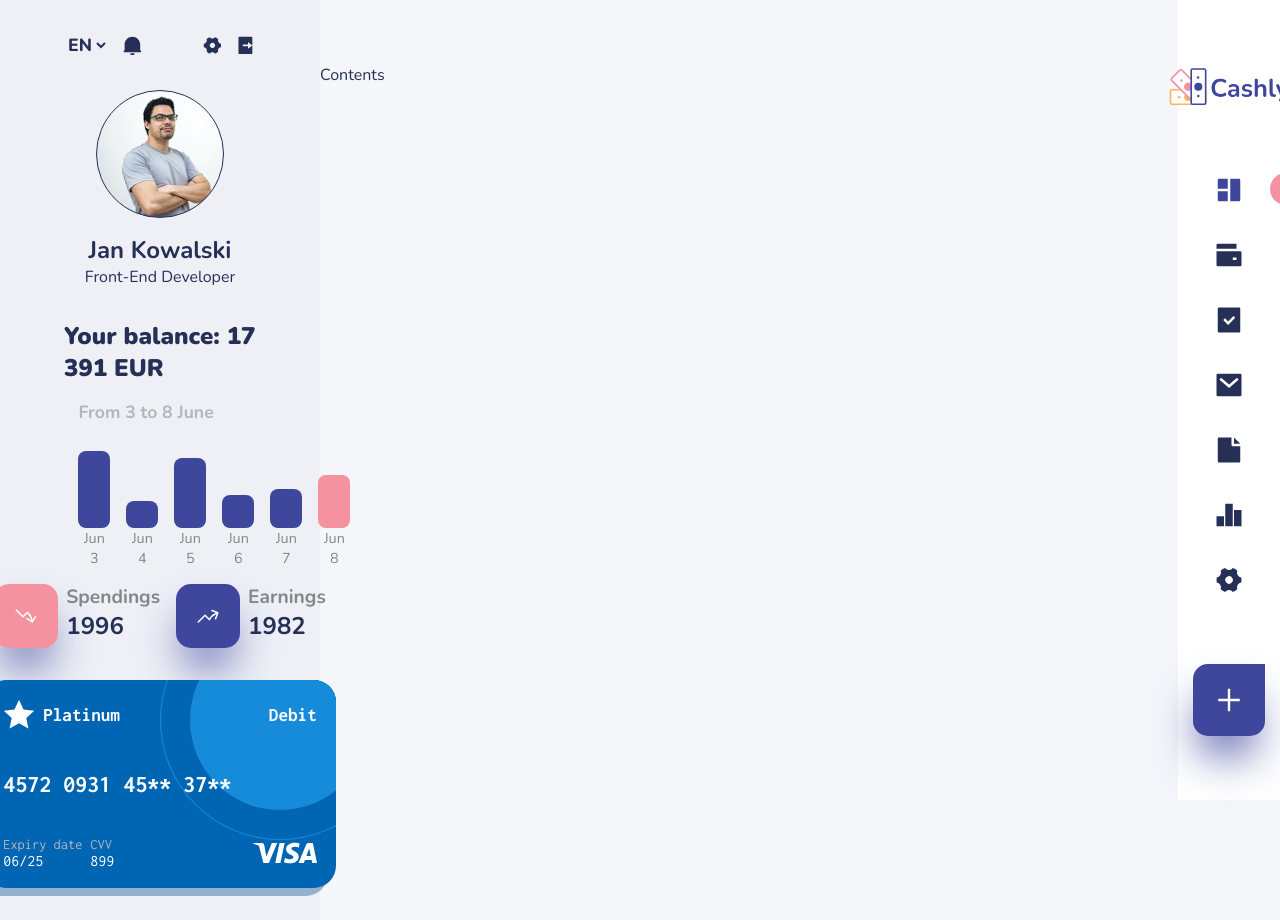
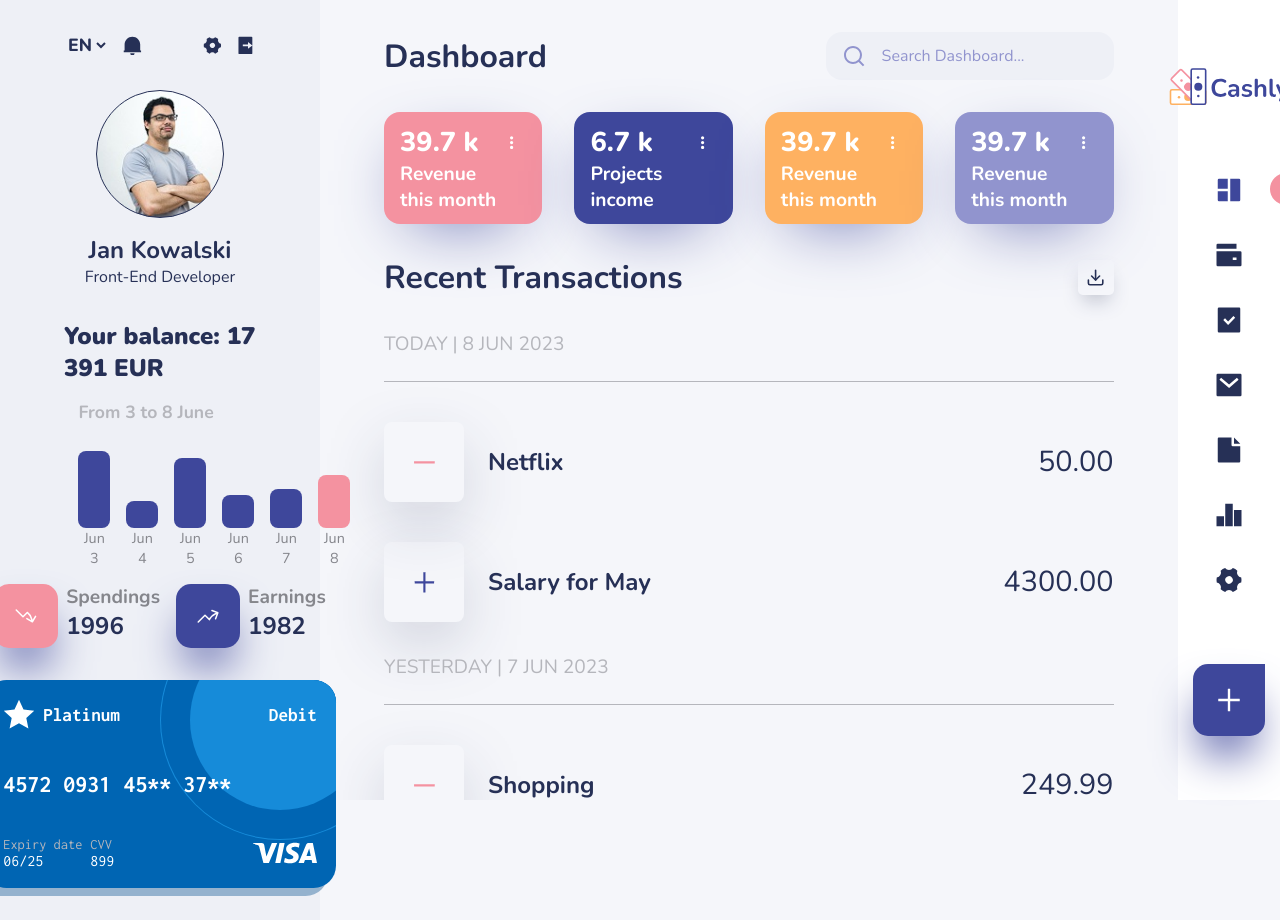
Before and after one commit to MeloonDev/finance-dashboard, a React (Create React App) app: page / in a window 1280 px wide. Built offline with nearby package versions, Linux system fonts and the light colour scheme.

Commit message:
Create recent transactions list

```diff
--- a/src/areas/Contents.scss
+++ b/src/areas/Contents.scss
@@ -4,7 +4,17 @@
   flex: 1 1 0%;
   max-height: 100vh;
   overflow: hidden visible;
-  padding-top: 4rem;
+  padding-left: 4rem;
+  padding-right: 4rem;
+  padding-top: 2rem;
   display: flex;
   flex-direction: column;
+  /* Hide scrollbar for IE, Edge and Firefox */
+  -ms-overflow-style: none;
+  scrollbar-width: none;
+
+  /* Hide scrollbar for Chrome, Safari and Opera */
+  &::-webkit-scrollbar {
+    display: none;
+  }
 }
--- a/src/areas/Contents.tsx
+++ b/src/areas/Contents.tsx
@@ -1,6 +1,15 @@
+import CardsList from "../components/CardsList";
+import RecentTransactions from "../components/RecentTransactions";
+import Title from "../components/Title";
 import "./Contents.scss";
 
 function Contents() {
-  return <div className="contents-wrapper">Contents</div>;
+  return (
+    <div className="contents-wrapper">
+      <Title />
+      <CardsList />
+      <RecentTransactions />
+    </div>
+  );
 }
 export default Contents;
--- /dev/null
+++ b/src/components/RecentTransactions.scss
@@ -0,0 +1,108 @@
+@import ".././utils/variables.scss";
+
+.recent-transactions-wrapper {
+  margin-top: 2rem;
+  width: 100%;
+  display: flex;
+  flex-direction: column;
+  align-items: center;
+
+  .recent-transactions-title {
+    width: 100%;
+    display: flex;
+    align-items: center;
+    justify-content: space-between;
+
+    h1 {
+      font-size: 2rem;
+      font-weight: 700;
+      color: $color-primary-dark;
+    }
+
+    .recent-transactions-title-icon {
+      padding: 0.5rem;
+      color: $color-primary-dark;
+      border-radius: 0.3rem;
+      box-shadow: 0px 10px 23px -11px $color-primary-dark;
+      display: flex;
+      align-items: center;
+      justify-content: center;
+      transition: all 0.1s ease-in-out;
+      cursor: pointer;
+
+      svg {
+        width: 1.2rem;
+        height: 1.2rem;
+      }
+
+      &:hover {
+        transform: scale(1.1);
+      }
+
+      &:active {
+        transform: scale(0.9);
+      }
+    }
+  }
+
+  .transaction-date {
+    margin-top: 2rem;
+    width: 100%;
+    display: flex;
+    flex-direction: column;
+    align-items: flex-start;
+
+    h2 {
+      padding-bottom: 1.5rem;
+      width: 100%;
+      border-bottom: 1px solid $color-gray;
+      font-size: 1.2rem;
+      font-weight: 300;
+      color: $color-gray;
+    }
+
+    .transaction {
+      margin-top: 2.5rem;
+      width: 100%;
+      display: flex;
+      align-items: center;
+
+      .transaction-type-icon {
+        padding: 1.6rem;
+        color: $color-primary;
+        border-radius: 0.5rem;
+        box-shadow: 0px 22px 73px -24px $color-primary-dark;
+        display: flex;
+        align-items: center;
+        justify-content: center;
+
+        svg {
+          width: 1.8rem;
+          height: 1.8rem;
+        }
+
+        &.outcome {
+          color: $color-secondary;
+        }
+      }
+
+      h3 {
+        margin-left: 1.5rem;
+        font-size: 1.5rem;
+        font-weight: 700;
+        color: $color-primary-dark;
+      }
+
+      .value {
+        flex-grow: 1;
+        display: flex;
+        align-items: center;
+        justify-content: flex-end;
+
+        p {
+          font-size: 1.8rem;
+        }
+      }
+    }
+  }
+}
--- /dev/null
+++ b/src/components/RecentTransactions.tsx
@@ -0,0 +1,40 @@
+import "./RecentTransactions.scss";
+import { FiDownload } from "react-icons/fi";
+import { transactionsData } from "../data/transactionsData";
+import { AiOutlineMinus, AiOutlinePlus } from "react-icons/ai";
+
+function RecentTransactions() {
+  return (
+    <div className="recent-transactions-wrapper">
+      <div className="recent-transactions-title">
+        <h1>Recent Transactions</h1>
+        <div className="recent-transactions-title-icon">
+          <FiDownload />
+        </div>
+      </div>
+      {transactionsData.map((transaction) => (
+        <div key={transaction.id} className="transaction-date">
+          <h2>{transaction.date}</h2>
+          {transaction.transactions.map((transactionItem) => (
+            <div key={transactionItem.id} className="transaction">
+              {transactionItem.type === "income" ? (
+                <div className="transaction-type-icon">
+                  <AiOutlinePlus />
+                </div>
+              ) : (
+                <div className="transaction-type-icon outcome">
+                  <AiOutlineMinus />
+                </div>
+              )}
+              <h3>{transactionItem.title}</h3>
+              <div className="value">
+                <p>{transactionItem.value}</p>
+              </div>
+            </div>
+          ))}
+        </div>
+      ))}
+    </div>
+  );
+}
+export default RecentTransactions;
--- /dev/null
+++ b/src/data/transactionsData.ts
@@ -0,0 +1,55 @@
+export type Transaction = {
+  id: number;
+  date: string;
+  transactions: {
+    id: number;
+    title: string;
+    value: string;
+    type: string;
+  }[];
+};
+
+export const transactionsData: Transaction[] = [
+  {
+    id: 0,
+    date: "TODAY | 8 JUN 2023",
+    transactions: [
+      {
+        id: 0,
+        title: "Netflix",
+        value: "50.00",
+        type: "outcome",
+      },
+      {
+        id: 1,
+        title: "Salary for May",
+        value: "4300.00",
+        type: "income",
+      },
+    ],
+  },
+  {
+    id: 1,
+    date: "YESTERDAY | 7 JUN 2023",
+    transactions: [
+      {
+        id: 0,
+        title: "Shopping",
+        value: "249.99",
+        type: "outcome",
+      },
+      {
+        id: 1,
+        title: "Headphones sale",
+        value: "110.00",
+        type: "income",
+      },
+      {
+        id: 2,
+        title: "Car wash",
+        value: "53.00",
+        type: "outcome",
+      },
+    ],
+  },
+];
```
